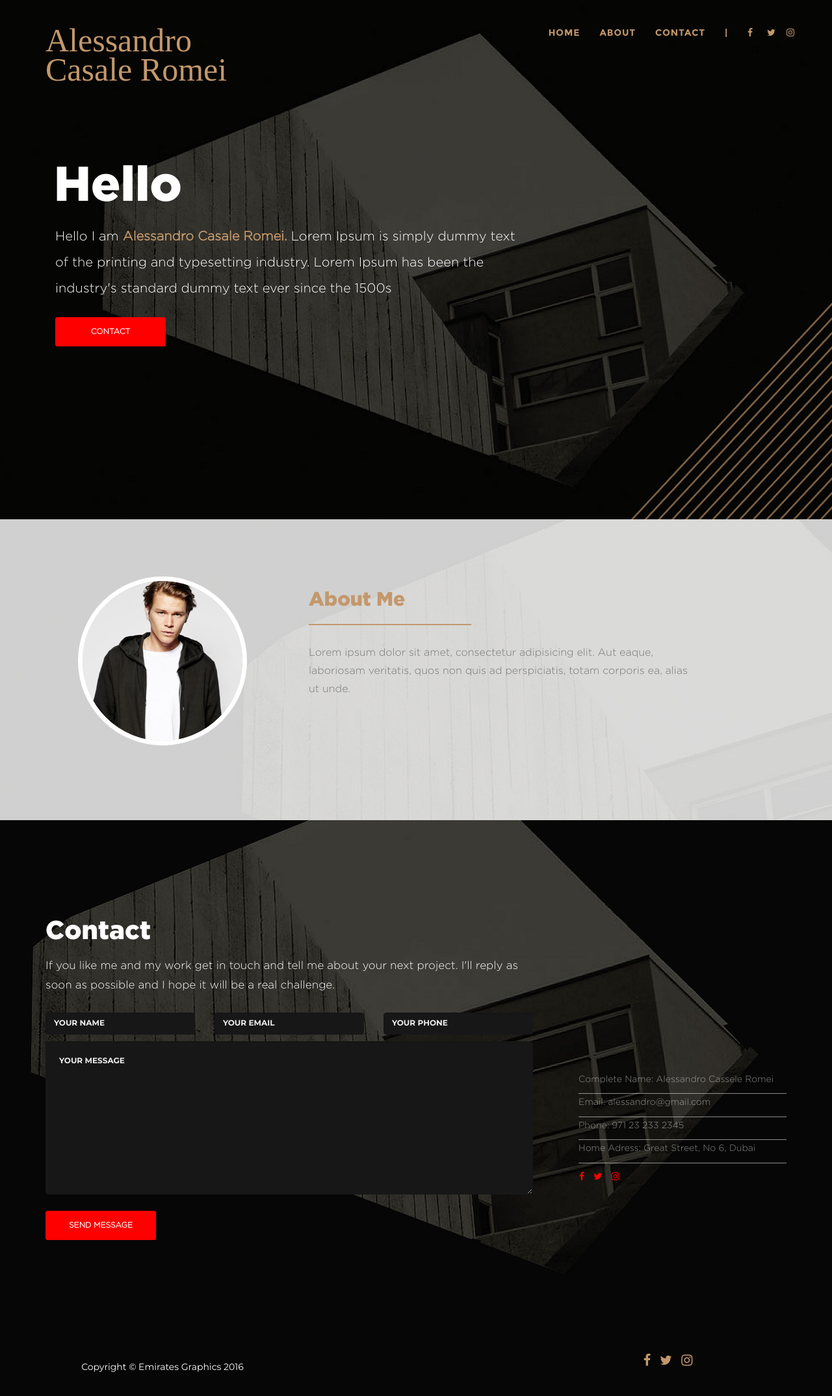
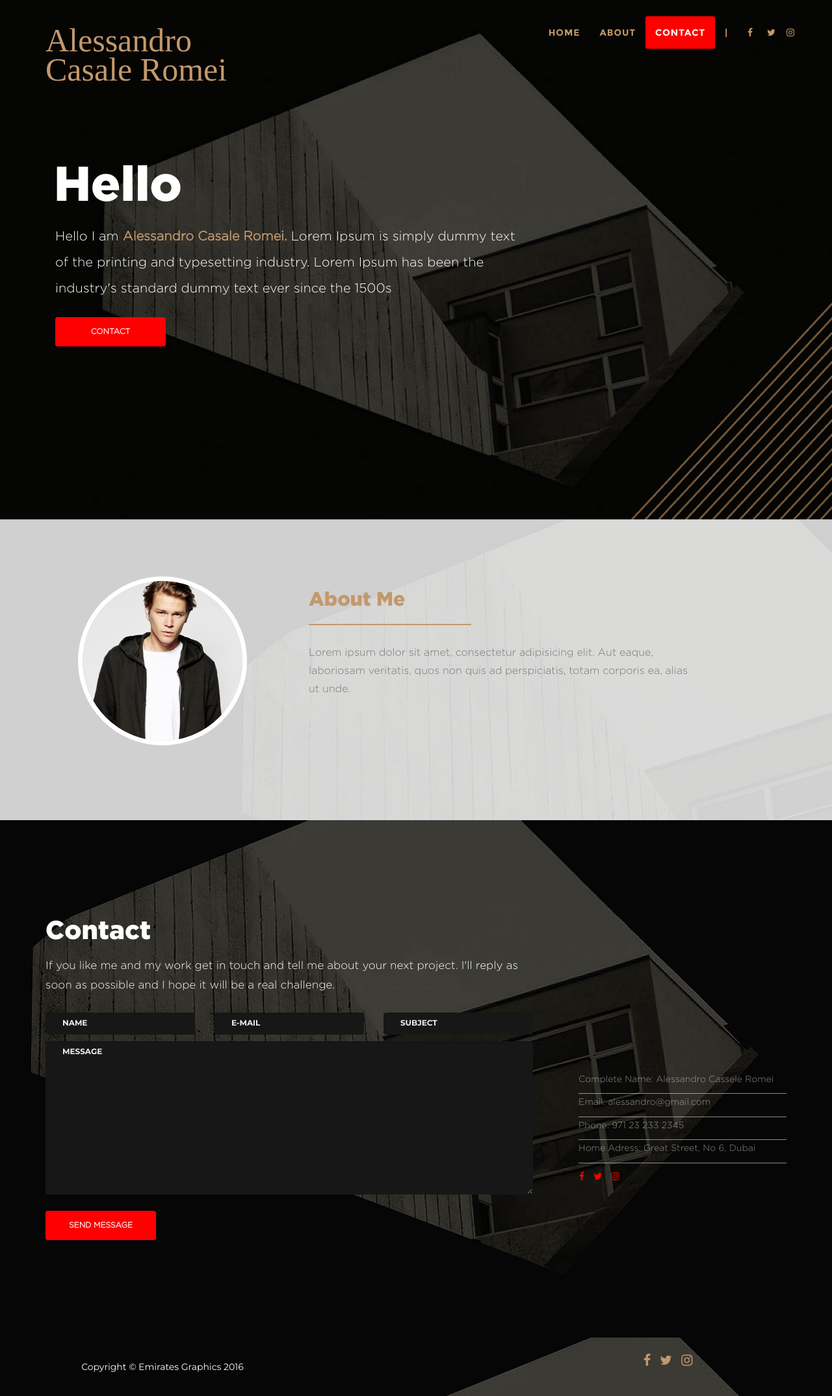
Before and after one commit to rilindpozhegu/testwebpage, a PHP site: page / in a window 1280 px wide. Shown: the whole page at 65% size. Run offline with PHP 8.4, Linux system fonts and the light colour scheme; some libraries are stand-ins or nearby versions; some web fonts are replaced.

Commit message:
some new changes

```diff
--- a/css/agency.css
+++ b/css/agency.css
@@ -219,12 +219,12 @@ fieldset[disabled] .btn-xl.active {
 .navbar-custom .navbar-nav > .active > a {
   border-radius: 0;
   color: white;
-  background-color: #fed136;
+  background-color: #ff0000;
 }
 .navbar-custom .navbar-nav > .active > a:hover,
 .navbar-custom .navbar-nav > .active > a:focus {
   color: white;
-  /*background-color: #fec503;*/
+  background-color: #ff0000;
 }
 @media (min-width: 768px) {
   .navbar-custom {
@@ -258,7 +258,7 @@ fieldset[disabled] .btn-xl.active {
   }
 }
 header {
-  background-image: url('../img/header-background.png');
+  background-image: url('../img/header-background1.png');
   background-repeat: no-repeat;
   background-attachment: scroll;
   background-position: center center;
@@ -542,9 +542,11 @@ section#contact .form-group {
 }
 section#contact .form-group input,
 section#contact .form-group textarea {
-  padding: 20px;
+  padding-left: 25px;
 }
 .form-control {
+  font-weight: normal;
+  padding-left: 25px;
   background-color: #171717;
   border-color: #171717;
   font-family: 'Gotham-light' !important;
@@ -593,7 +595,7 @@ section#contact .text-danger {
 }
 footer {
   color: white;
-  background-color: #060606;
+   background-image: url('../img/contact-background.png');
   padding: 25px 0;
   text-align: center;
 }
@@ -703,6 +705,10 @@ body {
 }
 
 @media only screen and (max-width: 500px) {
+  header .intro-text .intro-lead-in {
+    margin-top: 25px;
+    font-size: 14px;
+  }
     .intro-heading {
       display: none;
     }
--- a/index.php
+++ b/index.php
@@ -55,13 +55,13 @@
                         <a href="#page-top"></a>
                     </li>
                     <li>
-                        <a class="page-scroll" href="#services">HOME</a>
+                        <a class="page-scroll" href="#page-top">HOME</a>
                     </li>
                     <li>
-                        <a class="page-scroll" href="#portfolio">ABOUT</a>
+                        <a class="page-scroll" href="#team">ABOUT</a>
                     </li>
                     <li>
-                        <a class="page-scroll" href="#about">CONTACT</a>
+                        <a class="page-scroll" href="#contact">CONTACT</a>
                     </li>
                     <li>
                         <a href="#" class="display-none_nav">|</a>
@@ -90,7 +90,7 @@
                 <a class="header-brand_mobile page-scroll col-md-12" href="#page-top">Alessandro Casale Romei</a>
                 <div class="intro-lead-in col-md-8">Hello I am <span style="font-weight: bold; color:#c3986c;">Alessandro Casale Romei.</span> Lorem Ipsum is simply dummy text of the printing and typesetting industry. Lorem Ipsum has been the industry's standard dummy text ever since the 1500s</div>
                 <div class="col-md-12">
-                    <a href="#services" class="page-scroll btn btn-xl hvr-shutter-out-horizontal">Contact</a>
+                    <a href="#contact" class="page-scroll btn btn-xl hvr-shutter-out-horizontal">Contact</a>
                 </div>
             </div>
         </div>
@@ -126,21 +126,21 @@
                     <form name="sentMessage" id="contactForm" novalidate>
                         <div class="row">
                                 <div class="col-md-4">
-                                    <input type="text" class="form-control" placeholder="Your Name" id="name" required data-validation-required-message="Please enter your name.">
+                                    <input type="text" class="form-control" placeholder="Name" id="name" required data-validation-required-message="Please enter your name.">
                                     <p class="help-block"></p>
                                 </div>
                                 <div class="col-md-4">
-                                    <input type="email" class="form-control" placeholder="Your Email" id="email" required data-validation-required-message="Please enter your email address.">
+                                    <input type="email" class="form-control" placeholder="E-mail" id="email" required data-validation-required-message="Please enter your email address.">
                                     <p class="help-block"></p>
                                 </div>
                                 <div class="col-md-4">
-                                    <input type="tel" class="form-control" placeholder="Your Phone" id="phone" required data-validation-required-message="Please enter your phone number.">
+                                    <input type="tel" class="form-control" placeholder="Subject" id="phone" required data-validation-required-message="Please enter your phone number.">
                                     <p class="help-block"></p>
                                 </div>
 
                             <div class="col-md-12">
                                 <div class="form-group">
-                                    <textarea class="form-control" placeholder="Your Message" id="message" required data-validation-required-message="Please enter a message."></textarea>
+                                    <textarea class="form-control" placeholder="Message" id="message" required data-validation-required-message="Please enter a message."></textarea>
                                     <p class="help-block"></p>
                                 </div>
                             </div>
```
Also changed, not shown: img/header-background.png, img/header-background1.png (added), 1 other file.
